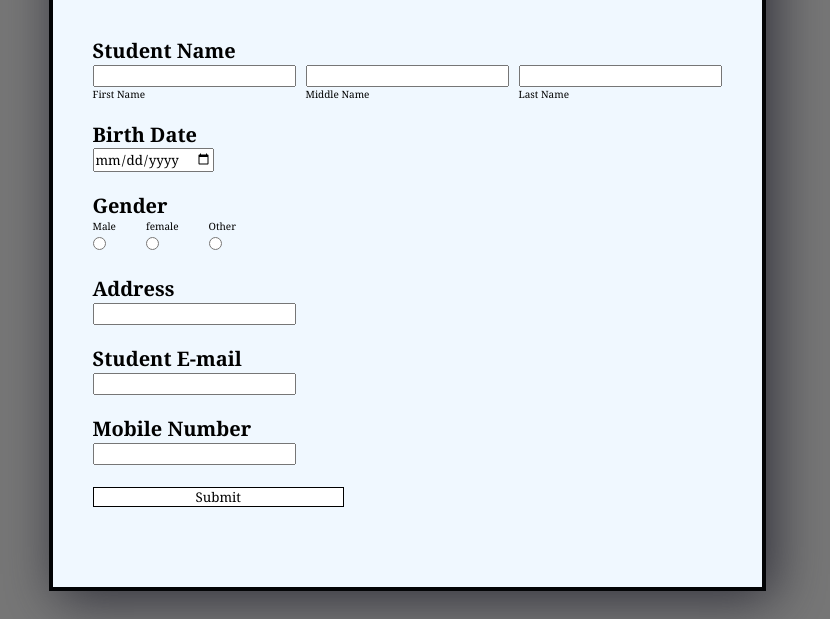
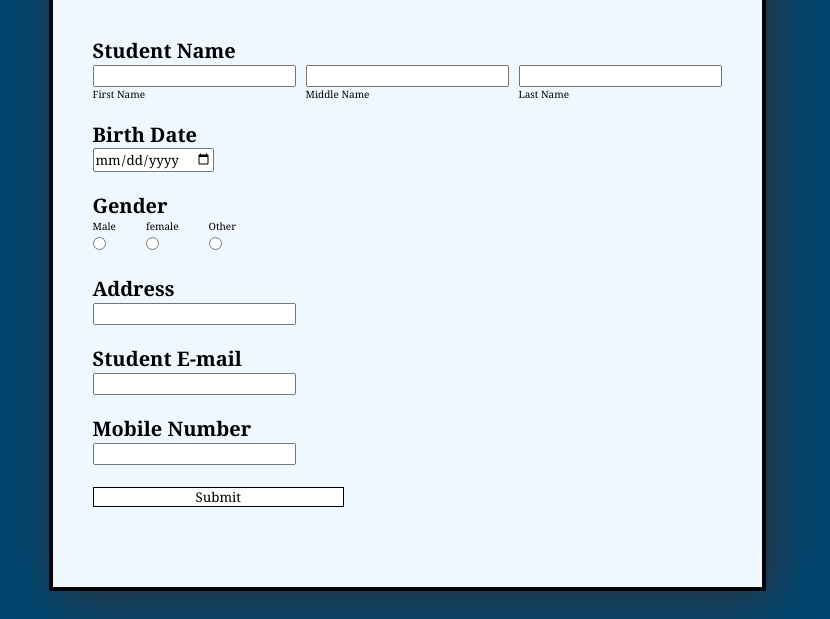
Before and after one commit to kishan-1000/form_flex, a plain HTML site: page index.html in a window 1280 px wide. Shown: the part 181-800 px from the top of the page, without its empty margins (233-1063 px from the left). Drawn offline with Linux system fonts and the light colour scheme.

Commit message:
Update index.html
add new background color

```diff
--- a/index.html
+++ b/index.html
@@ -20,7 +20,7 @@
         font-size: 10px;
       }
       body {
-        background-color: rgb(119, 119, 119);
+        background-color: rgb(0, 71, 113);
         display: flex;
         justify-content: center;
         align-items: center;
```
